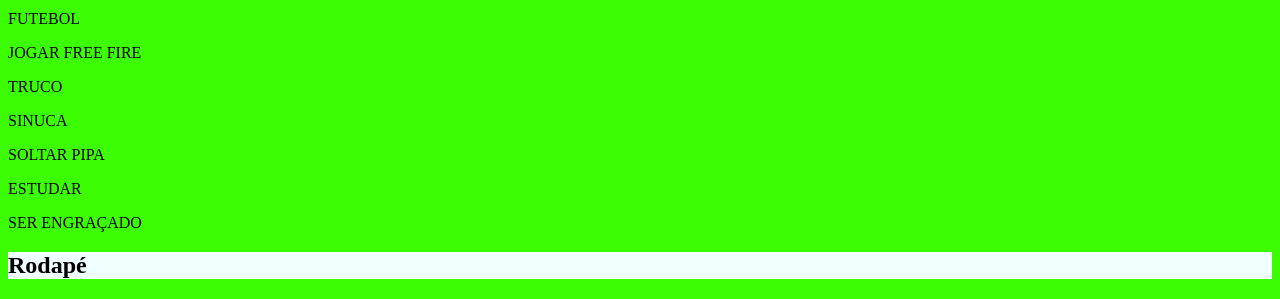
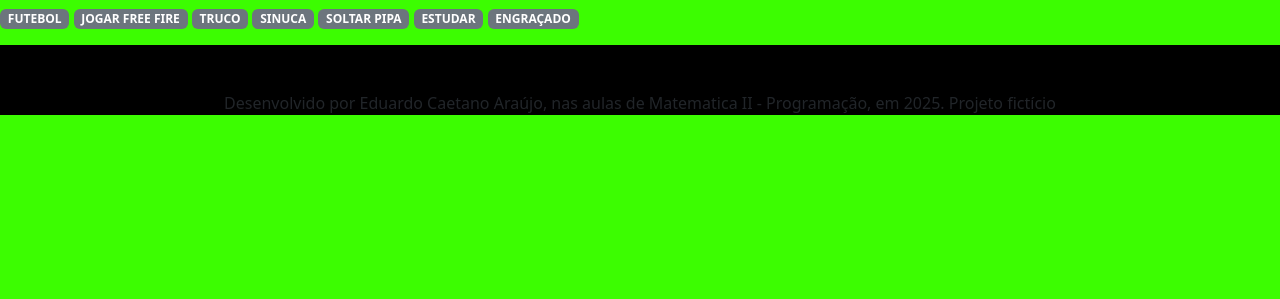
Before and after one commit to Eduardo-Lider-00/segundo-repositorio1, a plain HTML site: page index.html in a window 1280 px wide. Shown: the part 844-1143 px from the top of the page. After the commit the page ends 975 px from the top, so only its background shows below. Drawn offline with nearby package versions, Linux system fonts and the light colour scheme.

Commit message:
Aula-09/04 1

```diff
--- a/index.html
+++ b/index.html
@@ -4,6 +4,9 @@
 <head>
     <meta charset="UTF-8">
     <meta name="viewport" content="width=device-width, initial-scale=1.0">
+    <title>Primeira Pagina</title>
+    <link href="https://cdn.jsdelivr.net/npm/bootstrap@5.3.2/dist/css/bootstrap.min.css" rel="stylesheet">
+    <link rel="stylesheet" href="https://cdn.jsdelivr.net/npm/bootstrap-icons@1.11.3/font/bootstrap-icons.min.css">
     <link rel="stylesheet" href="style.css">
 </head>
 
@@ -37,24 +40,26 @@
 
 
         <section id="minhashabilidades">
-            <p>FUTEBOL</p>
-            <p>JOGAR FREE FIRE</p>
-            <p>TRUCO</p>
-            <p>SINUCA</p>
-            <p>SOLTAR PIPA</p>
-            <p>ESTUDAR</p>
-            <p>SER ENGRAÇADO</p>
-
-        </section>
+         <div>
+            <h2>Minhas Habilidades</h2>
+            <p class="badge bg-secondary" >FUTEBOL</p>
+            <p class="badge bg-secondary" >JOGAR FREE FIRE</p>
+            <p class="badge bg-secondary" >TRUCO</p>
+            <p class="badge bg-secondary" >SINUCA</p>
+            <p class="badge bg-secondary" >SOLTAR PIPA</p>
+            <p class="badge bg-secondary" >ESTUDAR</p>
+            <p class="badge bg-secondary" >ENGRAÇADO</p>
+        </div>
+    </section>
 
         <section id="meusprojetos">
 
         </section>
 
-        <footer>
+        <footer class="rodape">
             <h2>Rodapé</h2>
+            <p>Desenvolvido por Eduardo Caetano Araújo, nas aulas de Matematica II - Programação, em 2025. Projeto fictício</p>
         </footer>
     </main>
 </body>
-
 </html>
--- a/style.css
+++ b/style.css
@@ -25,6 +25,17 @@ body {
      padding: 4px 8px;
 }
 
+h1,h2,h3{
+     color: black;
+     font-weight: 700;
+}
+
+a:hover {
+     color: red;
+}
+
+
+
 footer {
     background-color: azure;
 }
```
